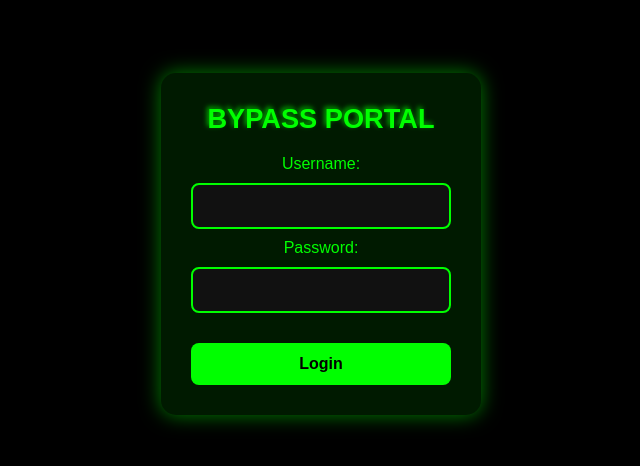
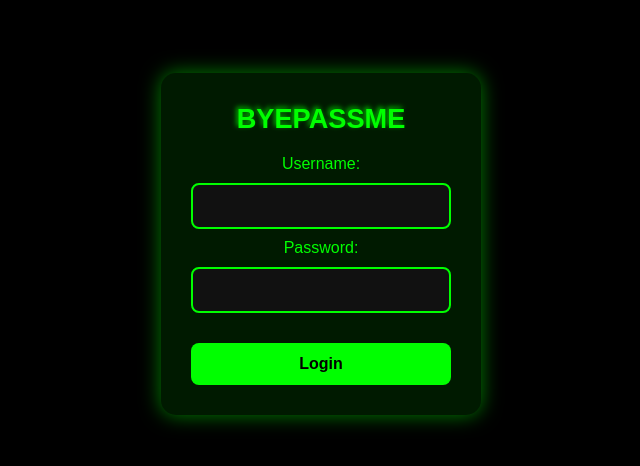
Before and after one commit to johnbhd/30-Days-Vanilla-Js, a plain HTML site: page Day 3/simle-login-dump-api-json/index.html in a window 1280 px wide. Shown: the part 156-622 px from the top of the page, without its empty margins (319-959 px from the left). Drawn offline with Linux system fonts and the light colour scheme.

Commit message:
Done all for Day 3 and yeah  3-6-24

```diff
--- a/Day 3/simle-login-dump-api-json/index.html
+++ b/Day 3/simle-login-dump-api-json/index.html
@@ -9,7 +9,7 @@
 <body>
     <div class="container" id="container">
         <form id="myForm">
-            <h2>Bypass Portal</h2>
+            <h2>ByePassMe</h2>
             <label>Username:</label>
             <input type="text" name="" id="username"><br>
             <label>Password:</label>
```
